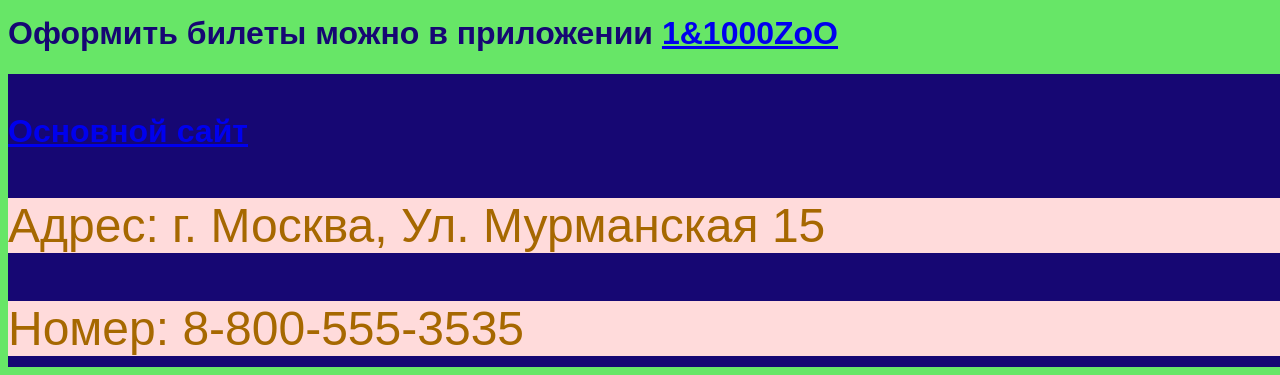
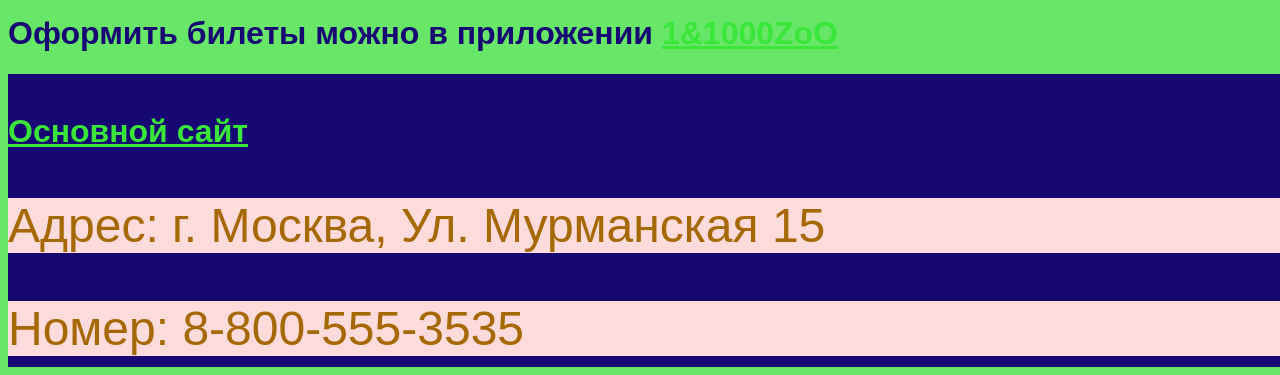
Before and after one commit to CharaFun2/cvbxc-bxcvb, a plain HTML site: page index2.html in a window 1280 px wide. Shown: the part 1947-2322 px from the top of the page. Drawn offline with Linux system fonts and the light colour scheme.

Commit message:
Update style2.css

```diff
--- a/style2.css
+++ b/style2.css
@@ -64,3 +64,7 @@ p {
     color: #A66800;
     font-size: 48px;
 }
+
+a {
+    color: #39E639
+}
```
